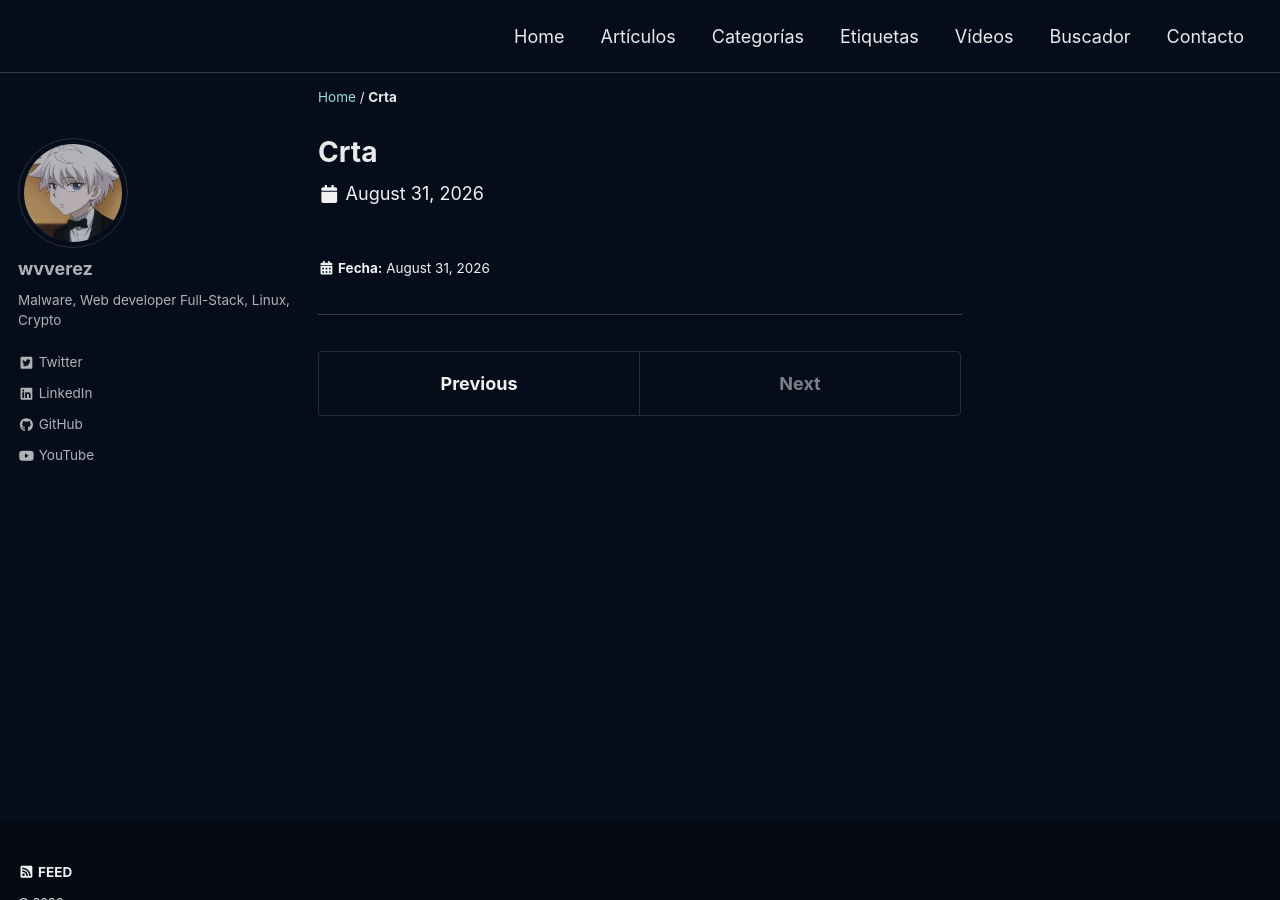
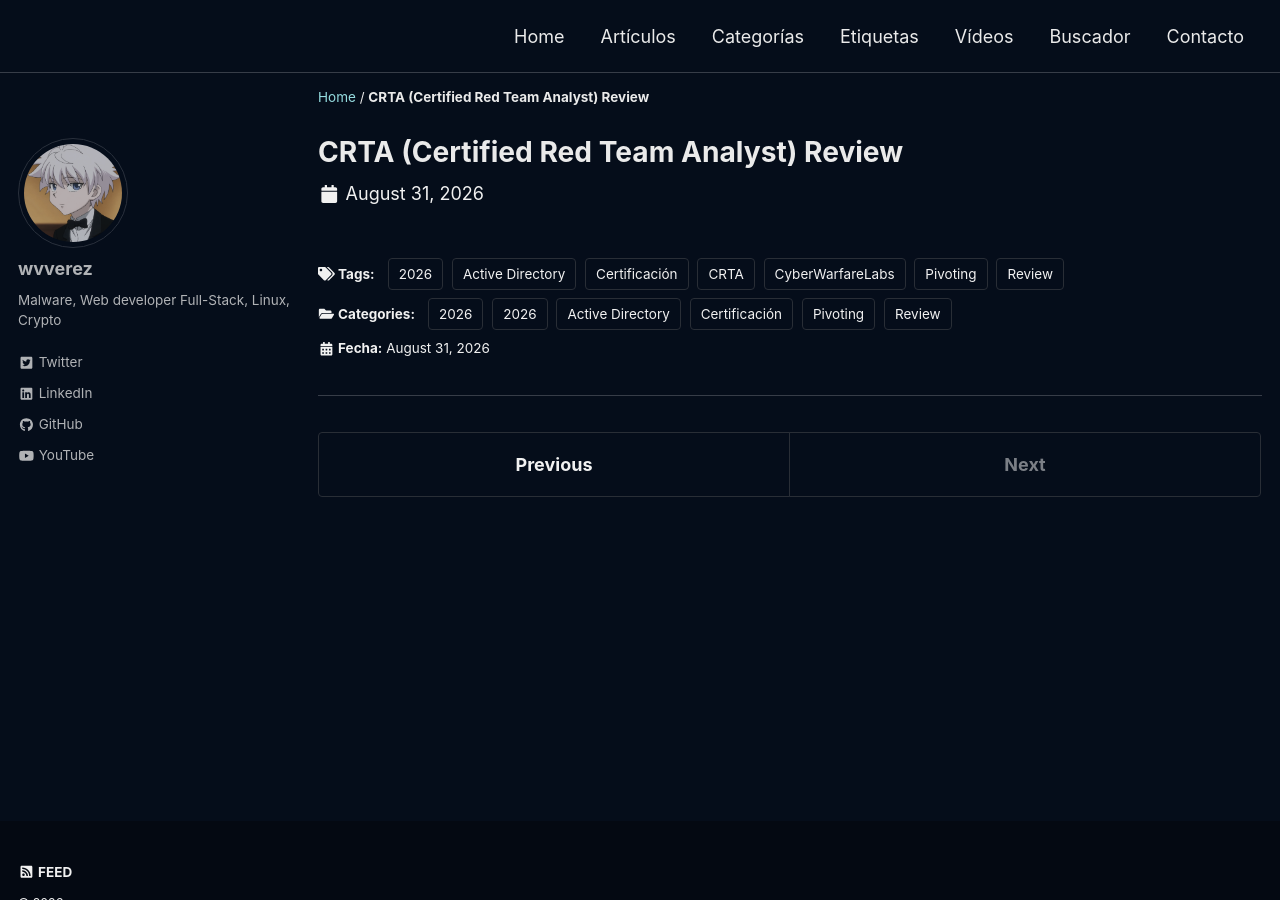
Before and after one commit to wvverez/wvverez.github.io, a Jekyll site: the page built from _posts/2026-08-31-crta.md, in a window 1280 px wide and 900 px high. Built offline with Jekyll 4.4.1, drawn with Linux system fonts in a browser that asks for light colours; cached includes are drawn as plain includes; a script that is not in the unit is left out.

Commit message:
Update 2026-08-31-crta.md

```diff
--- a/_posts/2026-08-31-crta.md
+++ b/_posts/2026-08-31-crta.md
@@ -1 +1,24 @@
 ---
+layout: single
+title: CRTA (Certified Red Team Analyst) Review
+excerpt: "Mi experiencia en la certificación CRTA y recomendaciones para cursar el examen"
+date: 2026-08-31
+classes: wide
+header:
+  teaser: /assets/images/logocrta.png.jpeg
+  teaser_home_page: true
+categories:
+  - Certificación
+  - Review
+  - Pivoting
+  - Active Directory
+  - 2026
+tags:
+  - Certificación
+  - Review
+  - Pivoting
+  - Active Directory
+  - 2026
+  - CRTA
+  - CyberWarfareLabs
+---
```
